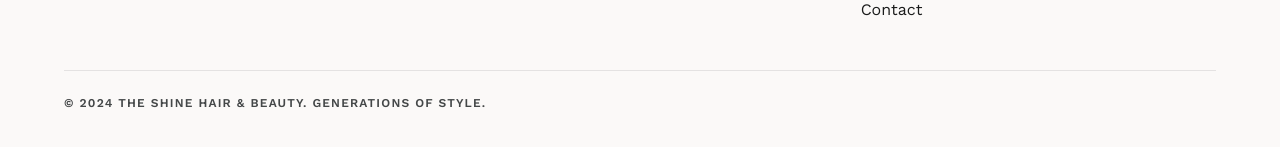
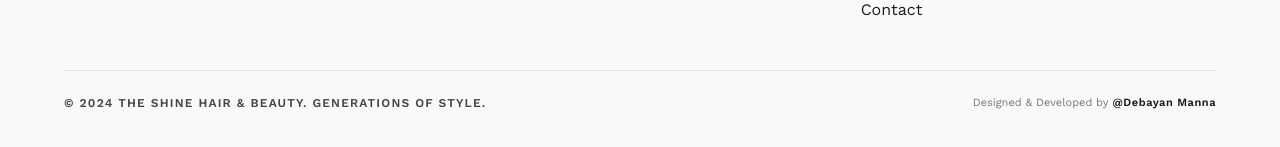
Before and after one commit to debayanmanna136-netizen/salon_website_demo, a Next.js app: page / in a window 1280 px wide. Shown: the part 5871-6018 px from the top of the page. Built offline with nearby package versions, Linux system fonts and the light colour scheme.

Commit message:
feat: add premium developer branding to footer and restore default elfsight behavior

```diff
--- a/src/app/globals.css
+++ b/src/app/globals.css
@@ -181,14 +181,7 @@ body {
   color: var(--color-on-secondary);
 }
 
-/* Elfsight Widget Overrides */
-[class*="elfsight-app"] [class*="WidgetToolbar__Container"] {
-  display: none !important;
-  opacity: 0 !important;
-  pointer-events: none !important;
-  position: absolute !important;
-  z-index: -9999 !important;
-}
+
 
 /* Make widget background transparent to blend with our container */
 [class*="elfsight-app"] [class*="WidgetBackground__Container"],
--- a/src/app/page.tsx
+++ b/src/app/page.tsx
@@ -656,10 +656,32 @@ export default function Home() {
             </div>
           </div>
 
-          <div className="md:col-span-12 mt-stack-md pt-6 border-t border-surface-container-highest">
+          <div className="md:col-span-12 mt-stack-md pt-6 border-t border-surface-container-highest flex flex-col md:flex-row justify-between items-center gap-6 pb-4">
             <p className="font-label-caps text-label-caps text-on-surface-variant text-center md:text-left break-words">
               © 2024 THE SHINE HAIR & BEAUTY. GENERATIONS OF STYLE.
             </p>
+
+            {/* Developer Branding */}
+            <motion.div
+              initial={{ opacity: 0 }}
+              whileInView={{ opacity: 1 }}
+              viewport={{ once: true, margin: "0px" }}
+              transition={{ duration: 1.5, ease: "easeOut" }}
+              className="group relative flex items-center justify-center"
+            >
+              <a
+                href="https://www.facebook.com/debayan.manna.2025"
+                target="_blank"
+                rel="noopener noreferrer"
+                className="font-body-md text-[11px] text-on-surface-variant/80 hover:text-secondary transition-all duration-500 ease-out flex items-center gap-1 opacity-90 hover:opacity-100 hover:drop-shadow-[0_0_8px_rgba(128,84,59,0.4)] cursor-pointer"
+              >
+                Designed & Developed by <span className="font-extrabold tracking-wider text-primary hover:text-secondary transition-colors duration-300">@Debayan Manna</span>
+              </a>
+              {/* Subtle hover text tooltip */}
+              <span className="absolute -top-8 opacity-0 group-hover:opacity-100 transition-opacity duration-500 ease-out font-label-caps text-[9px] uppercase tracking-widest text-secondary bg-surface-container-highest/80 backdrop-blur-sm border border-secondary/20 px-3 py-1.5 shadow-sm whitespace-nowrap pointer-events-none">
+                Available for collaborations
+              </span>
+            </motion.div>
           </div>
         </div>
       </footer>
```
